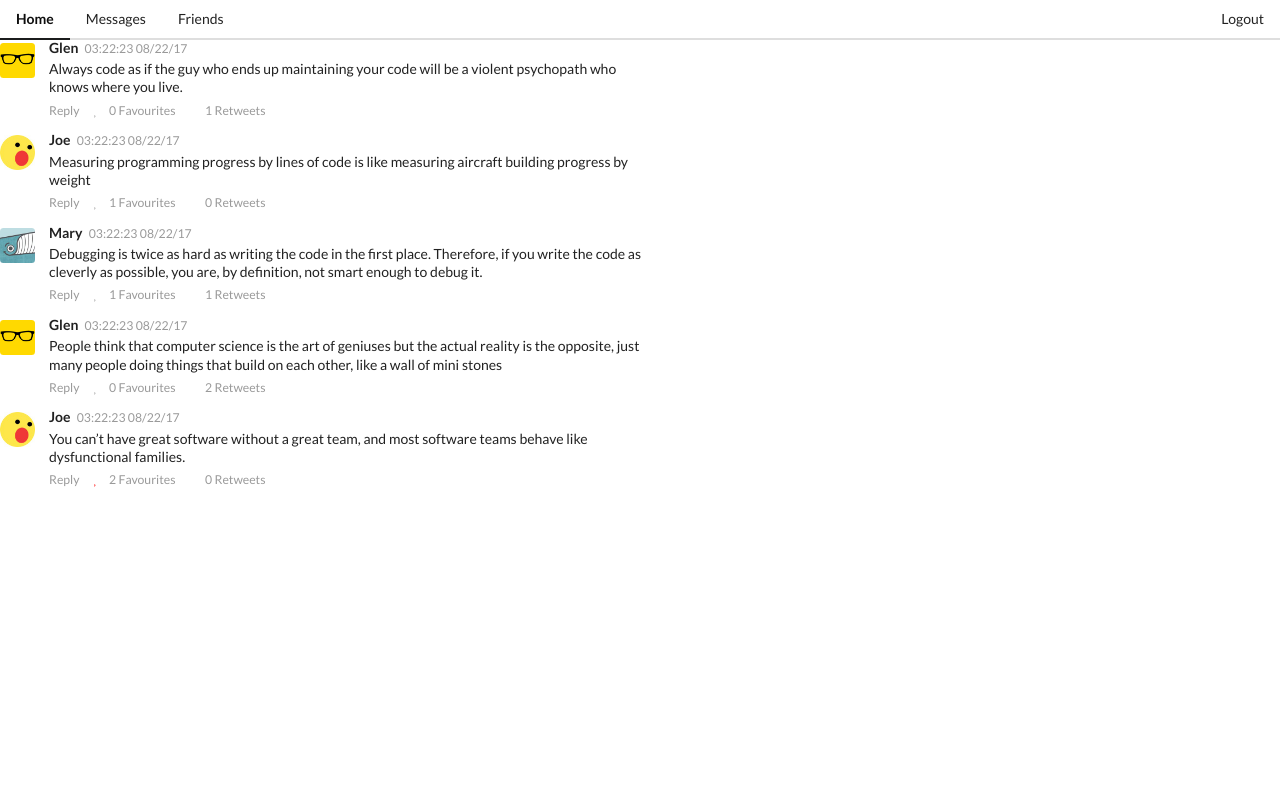
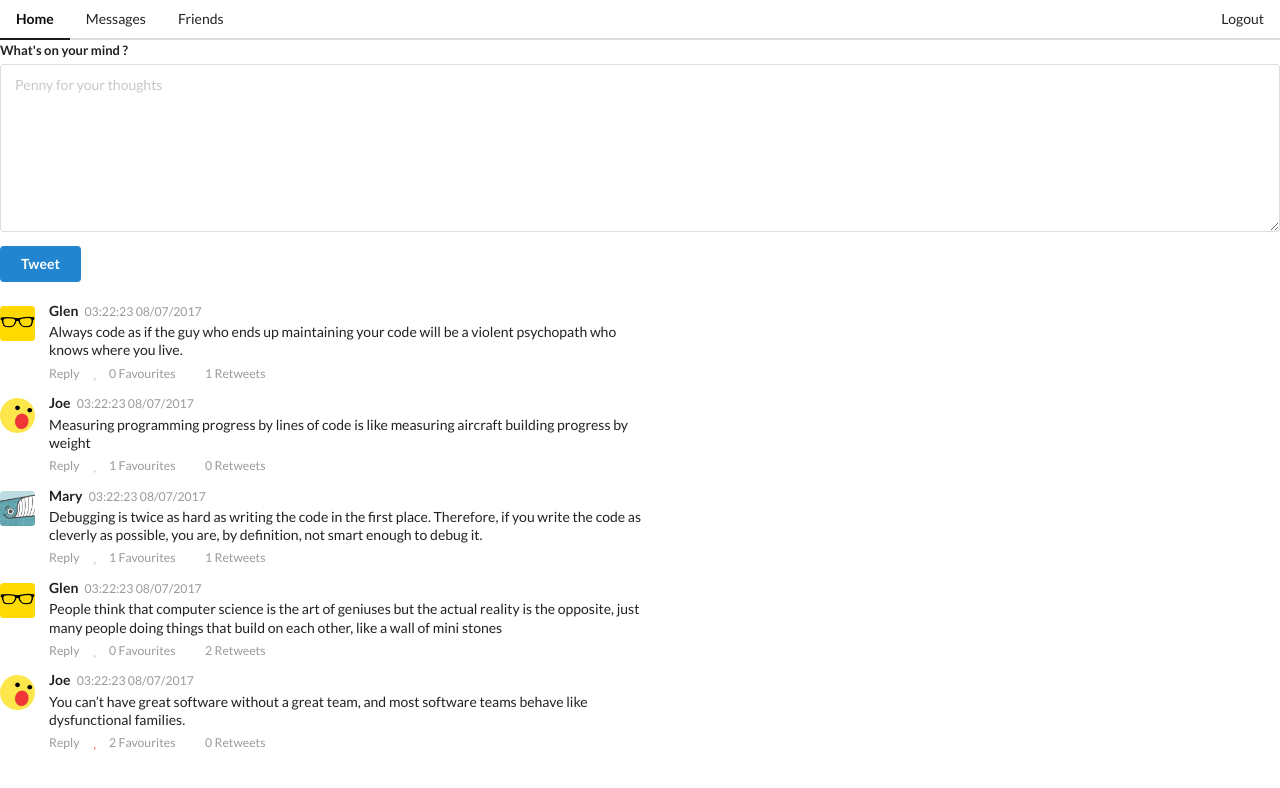
Before and after one commit to mfathei/TwitNG, an Angular app: page / in a window 1280 px wide. Shown: the top 788 px of the page. Built offline with nearby package versions, Linux system fonts and the light colour scheme; a web font is replaced by a local one.

Commit message:
add tweet using element id #myText

```diff
--- a/src/app/feed/feed.component.html
+++ b/src/app/feed/feed.component.html
@@ -1,3 +1,10 @@
+<div class="ui form">
+  <div class="field">
+    <label>What's on your mind ? </label>
+    <textarea name="body" placeholder="Penny for your thoughts" type="text" #myText></textarea>
+  </div>
+  <button class="ui button primary" type="button" (click)="OnNewTweet(myText)">Tweet</button>
+</div>
 <div class="ui comments" *ngIf='tweets.length'>
   <div class="comment" *ngFor='let tweet of tweets'>
     <a class="avatar">
@@ -6,7 +13,7 @@
     <div class="content">
       <a class="author">{{tweet.author}}</a>
       <div class="metadata">
-        <span class="date"> {{tweet.date | date: 'hh:mm:ss dd/mm/yy' }}</span>
+        <span class="date"> {{tweet.date | date: 'hh:mm:ss dd/MM/yyyy' }}</span>
       </div>
       <div class="text">
         {{tweet.body}}
--- a/src/app/feed/feed.component.ts
+++ b/src/app/feed/feed.component.ts
@@ -36,4 +36,10 @@ export class FeedComponent implements OnInit {
     }
   }
 
+  OnNewTweet(myText) {
+    console.log(myText.value);
+    this.tweets.unshift(
+      { body: myText.value, author: 'Glen', avatar: 'glen.jpg', date: new Date(), retweets: [], favorites: [] }
+    );
+  }
 }
```
